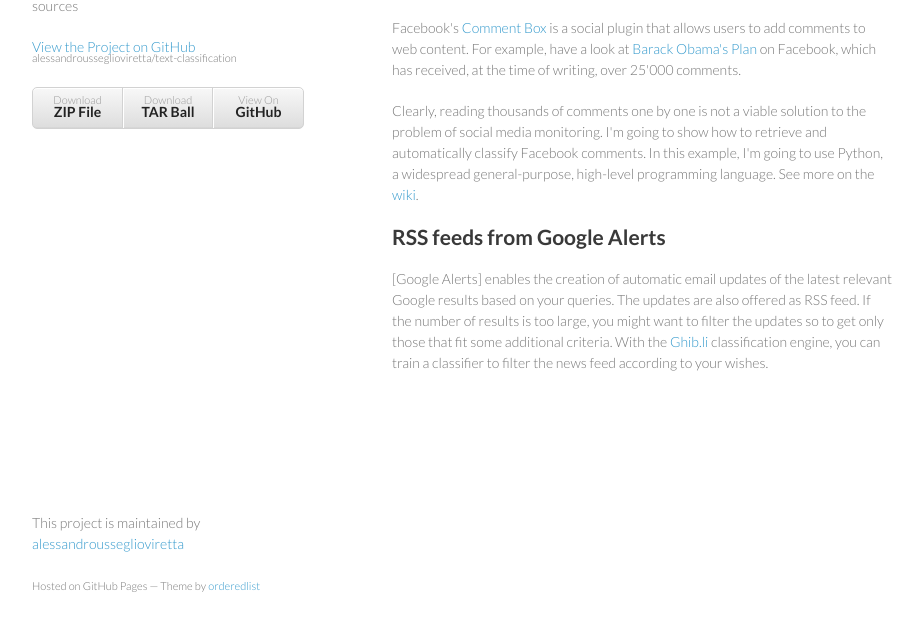
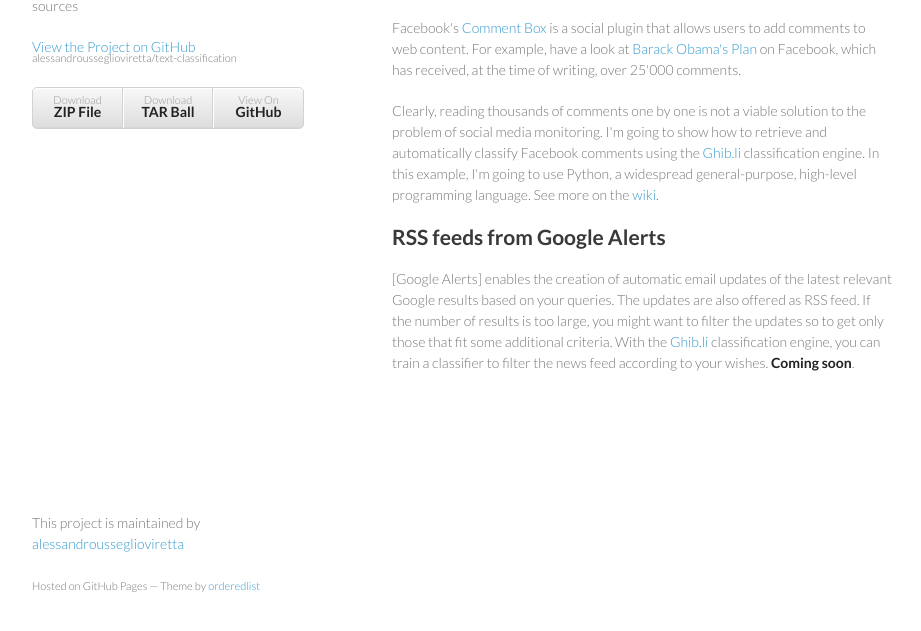
Before and after one commit to aus70/text-classification, a plain HTML site: page index.html in a window 1280 px wide. Shown: the part 135-766 px from the top of the page, without its empty margins (178-1099 px from the left). Drawn offline with Linux system fonts and the light colour scheme.

```diff
--- a/index.html
+++ b/index.html
@@ -34,11 +34,11 @@
 
 <p>Facebook's <a href="http://developers.facebook.com/docs/reference/plugins/comments/">Comment Box</a> is a social plugin that allows users to add comments to web content. For example, have a look at <a href="http://www.facebook.com/photo.php?fbid=10151435566046749">Barack Obama's Plan</a> on Facebook, which has received, at the time of writing, over 25'000 comments.</p>
 
-<p>Clearly, reading thousands of comments one by one is not a viable solution to the problem of social media monitoring. I'm going to show how to retrieve and automatically classify Facebook comments. In this example, I'm going to use Python, a widespread general-purpose, high-level programming language. See more on the <a href="https://github.com/alessandrousseglioviretta/text-classification/wiki/Social-media-analytics:-Facebook-comments">wiki</a>.</p>
+<p>Clearly, reading thousands of comments one by one is not a viable solution to the problem of social media monitoring. I'm going to show how to retrieve and automatically classify Facebook comments using the <a href="http://ghib.li">Ghib.li</a> classification engine. In this example, I'm going to use Python, a widespread general-purpose, high-level programming language. See more on the <a href="https://github.com/alessandrousseglioviretta/text-classification/wiki/Social-media-analytics:-Facebook-comments">wiki</a>.</p>
 
 <h2>RSS feeds from Google Alerts</h2>
 
-<p>[Google Alerts] enables the creation of automatic email updates of the latest relevant Google results based on your queries. The updates are also offered as RSS feed. If the number of results is too large, you might want to filter the updates so to get only those that fit some additional criteria. With the <a href="http://ghib.li">Ghib.li</a> classification engine, you can train a classifier to filter the news feed according to your wishes.</p>
+<p>[Google Alerts] enables the creation of automatic email updates of the latest relevant Google results based on your queries. The updates are also offered as RSS feed. If the number of results is too large, you might want to filter the updates so to get only those that fit some additional criteria. With the <a href="http://ghib.li">Ghib.li</a> classification engine, you can train a classifier to filter the news feed according to your wishes. <strong>Coming soon</strong>.</p>
       </section>
       <footer>
         <p>This project is maintained by <a href="https://github.com/alessandrousseglioviretta">alessandrousseglioviretta</a></p>
```
Also changed, not shown: params.json (+1 -1 lines).
